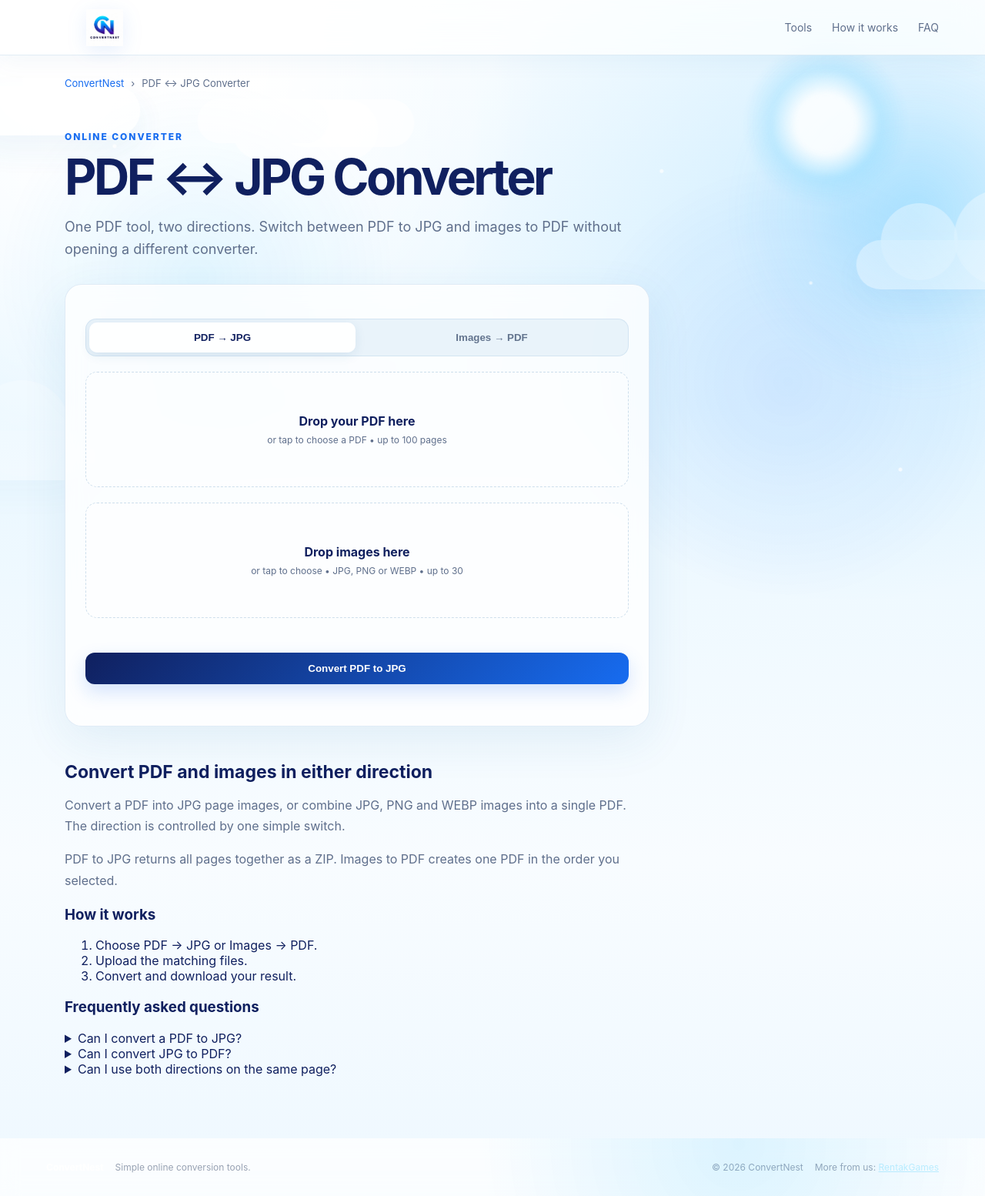
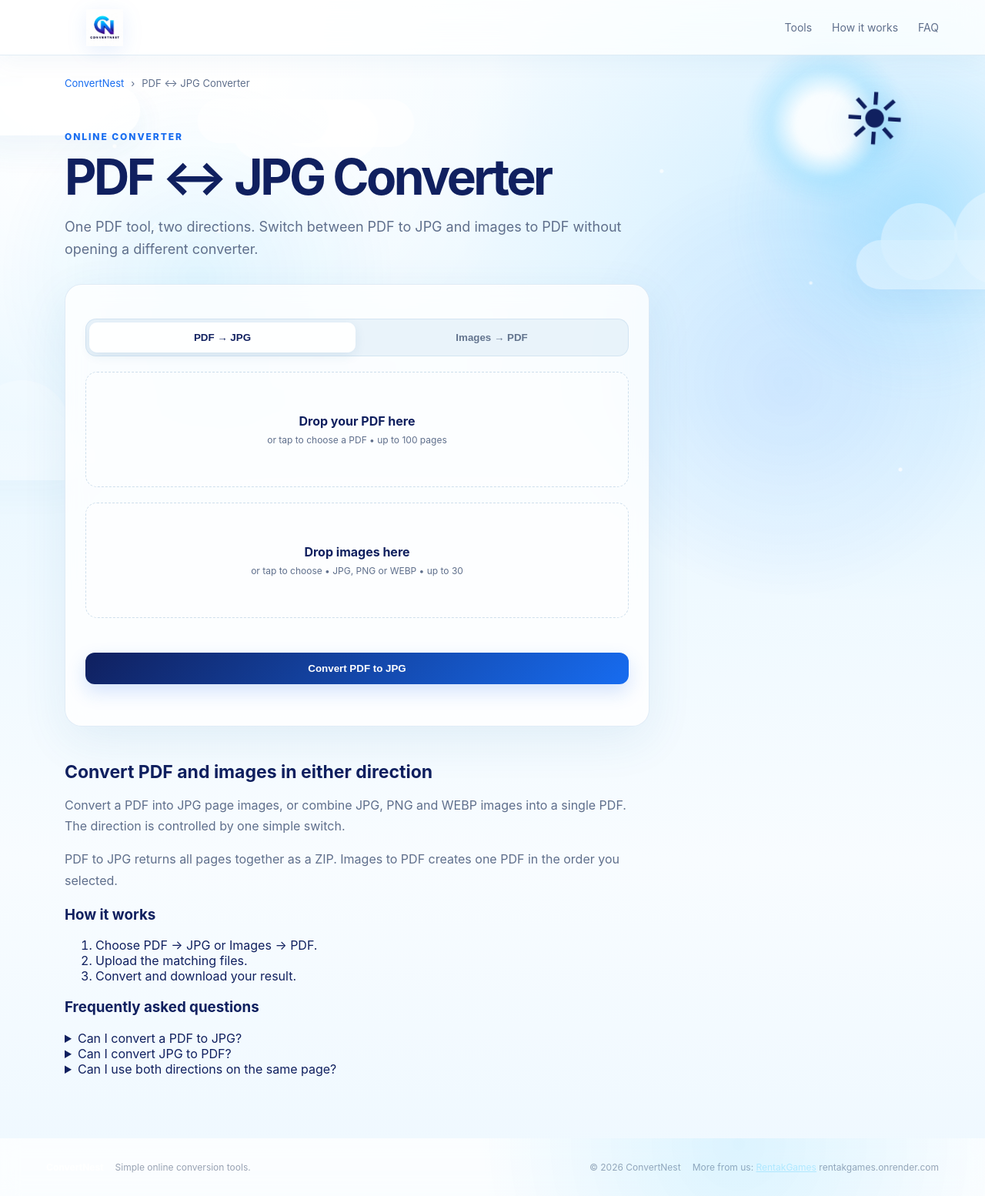
Before and after one commit to skyextraa/convertnext, a Flask app: page /pdf-converter in a window 1280 px wide. Shown: the whole page at 77% size. Run offline with Flask 3, Linux system fonts and the light colour scheme.

Commit message:
Add files via upload

```diff
--- a/templates/index.html
+++ b/templates/index.html
@@ -8,7 +8,7 @@
 <link rel="icon" type="image/png" href="{{ url_for('static',filename='convert-nest-mark.png') }}"><link rel="manifest" href="{{ url_for('static',filename='manifest.webmanifest') }}">
 <link rel="stylesheet" href="{{ url_for('static',filename='style.css') }}"><script type="application/ld+json">{{ home_schema|tojson }}</script>
 </head>
-<body>
+<body><div class="sky-decor" aria-hidden="true"></div>
 <div class="sky-scene" aria-hidden="true"><div class="sky-glow"></div><div class="sun"></div><div class="cloud cloud-a"></div><div class="cloud cloud-b"></div><div class="cloud cloud-c"></div><div class="sparkles"></div></div>
 <header class="topbar"><a class="brand" href="{{ url_for('index') }}"><img src="{{ url_for('static',filename='convert-nest-logo.webp') }}" alt="ConvertNest"></a><nav><a href="#tools">Tools</a><a href="#how">How it works</a><a href="#faq">FAQ</a></nav></header>
 <main>
@@ -23,5 +23,5 @@
 <section id="how" class="how"><div class="section-heading"><div class="eyebrow">HOW IT WORKS</div><h2>Choose. Switch. Download.</h2></div><div class="steps"><div><b>01</b><strong>Choose your files</strong><p>Upload images or a PDF from your phone or computer.</p></div><div><b>02</b><strong>Switch the direction</strong><p>Pick PNG/JPEG for images, or PDF → JPG / Images → PDF.</p></div><div><b>03</b><strong>Download</strong><p>Get your converted file or ZIP when there are multiple results.</p></div></div></section>
 <section id="faq" class="faq"><div class="section-heading"><div class="eyebrow">FAQ</div><h2>Quick answers.</h2></div><details><summary>Can I convert JPG to PNG and PNG to JPG?</summary><p>Yes. The Image Converter uses one switch for both directions.</p></details><details><summary>Can I convert PDF to JPG and JPG to PDF?</summary><p>Yes. The PDF Converter handles both directions on the same page.</p></details><details><summary>Can I convert multiple files?</summary><p>Yes. Multiple images can be converted together, and multiple PDF pages are returned in a ZIP.</p></details></section>
 </main>
-<footer><div><strong>ConvertNest</strong><span>Simple online conversion tools.</span></div><div><span>© 2026 ConvertNest</span><span>More from us: <a href="https://rentakgames.onrender.com" target="_blank" rel="noopener noreferrer">RentakGames</a></span></div></footer>
+<footer><div><strong>ConvertNest</strong><span>Simple online conversion tools.</span></div><div><span>© 2026 ConvertNest</span><span>More from us: <a href="https://rentakgames.onrender.com" target="_blank" rel="noopener noreferrer">RentakGames</a> <span class="owner-domain">rentakgames.onrender.com</span></span></div></footer>
 <script src="{{ url_for('static',filename='app.js') }}" defer></script></body></html>
--- a/templates/tool_page.html
+++ b/templates/tool_page.html
@@ -6,7 +6,7 @@
 <link rel="canonical" href="{{ site_url }}{{ request.path }}"><link rel="icon" type="image/png" href="{{ url_for('static',filename='convert-nest-mark.png') }}">
 <link rel="stylesheet" href="{{ url_for('static',filename='style.css') }}"><script type="application/ld+json">{{ schema|tojson }}</script>
 </head>
-<body><div class="sky-scene" aria-hidden="true"><div class="sky-glow"></div><div class="sun"></div><div class="cloud cloud-a"></div><div class="cloud cloud-b"></div><div class="cloud cloud-c"></div><div class="sparkles"></div></div>
+<body><div class="sky-decor" aria-hidden="true"></div><div class="sky-scene" aria-hidden="true"><div class="sky-glow"></div><div class="sun"></div><div class="cloud cloud-a"></div><div class="cloud cloud-b"></div><div class="cloud cloud-c"></div><div class="sparkles"></div></div>
 <header class="topbar"><a class="brand" href="{{ url_for('index') }}"><img src="{{ url_for('static',filename='convert-nest-logo.webp') }}" alt="ConvertNest"></a><nav><a href="{{ url_for('index') }}#tools">Tools</a><a href="{{ url_for('index') }}#how">How it works</a><a href="{{ url_for('index') }}#faq">FAQ</a></nav></header>
 <main><div class="breadcrumbs"><a href="{{ url_for('index') }}">ConvertNest</a><span>›</span><span>{{ seo.h1 }}</span></div>
 <section class="tool-hero"><div class="eyebrow">ONLINE CONVERTER</div><h1>{{ seo.h1 }}</h1><p>{{ seo.intro }}</p><div class="tool-panel interactive-card">
@@ -16,4 +16,4 @@
 <form id="pdfConvertForm"><div class="format-switch direction-switch"><button type="button" class="format-option active" data-mode="pdf-to-jpg">PDF → JPG</button><button type="button" class="format-option" data-mode="jpg-to-pdf">Images → PDF</button></div><input type="hidden" name="mode" id="pdfMode" value="pdf-to-jpg"><label class="dropzone" id="pdfInputZone"><input id="pdfInput" type="file" name="file" accept=".pdf,application/pdf" hidden><b>Drop your PDF here</b><span>or tap to choose a PDF • up to 100 pages</span></label><label class="dropzone" id="imagesInputZone" hidden><input id="imagesInput" type="file" name="files" accept=".jpg,.jpeg,.png,.webp,image/*" multiple hidden><b>Drop images here</b><span>or tap to choose • JPG, PNG or WEBP • up to 30</span></label><div class="file-name" id="pdfFileName"></div><button class="primary full" type="submit" id="pdfSubmit">Convert PDF to JPG</button></form><div class="status" id="pdfConvertStatus" aria-live="polite"></div>
 {% endif %}</div></section>
 <section class="seo-copy"><h2>{{ seo.section_title }}</h2>{% for p in seo.paragraphs %}<p>{{ p }}</p>{% endfor %}<h3>How it works</h3><ol>{% for step in seo.steps %}<li>{{ step }}</li>{% endfor %}</ol><h3>Frequently asked questions</h3>{% for item in seo.faq %}<details><summary>{{ item.q }}</summary><p>{{ item.a }}</p></details>{% endfor %}</section>
-</main><footer><div><strong>ConvertNest</strong><span>Simple online conversion tools.</span></div><div><span>© 2026 ConvertNest</span><span>More from us: <a href="https://rentakgames.onrender.com" target="_blank" rel="noopener noreferrer">RentakGames</a></span></div></footer><script src="{{ url_for('static',filename='app.js') }}" defer></script></body></html>
+</main><footer><div><strong>ConvertNest</strong><span>Simple online conversion tools.</span></div><div><span>© 2026 ConvertNest</span><span>More from us: <a href="https://rentakgames.onrender.com" target="_blank" rel="noopener noreferrer">RentakGames</a> <span class="owner-domain">rentakgames.onrender.com</span></span></div></footer><script src="{{ url_for('static',filename='app.js') }}" defer></script></body></html>
```
